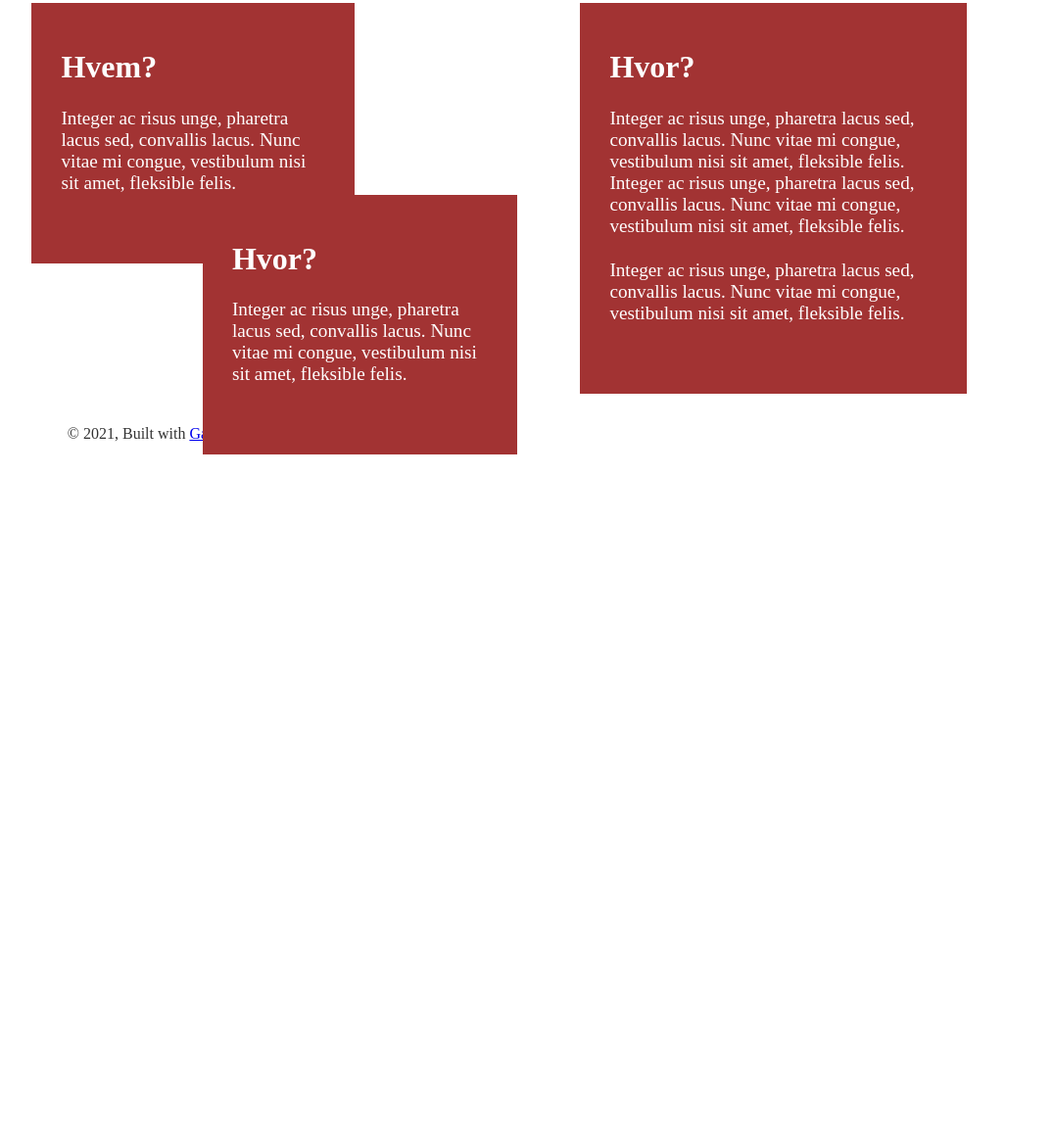
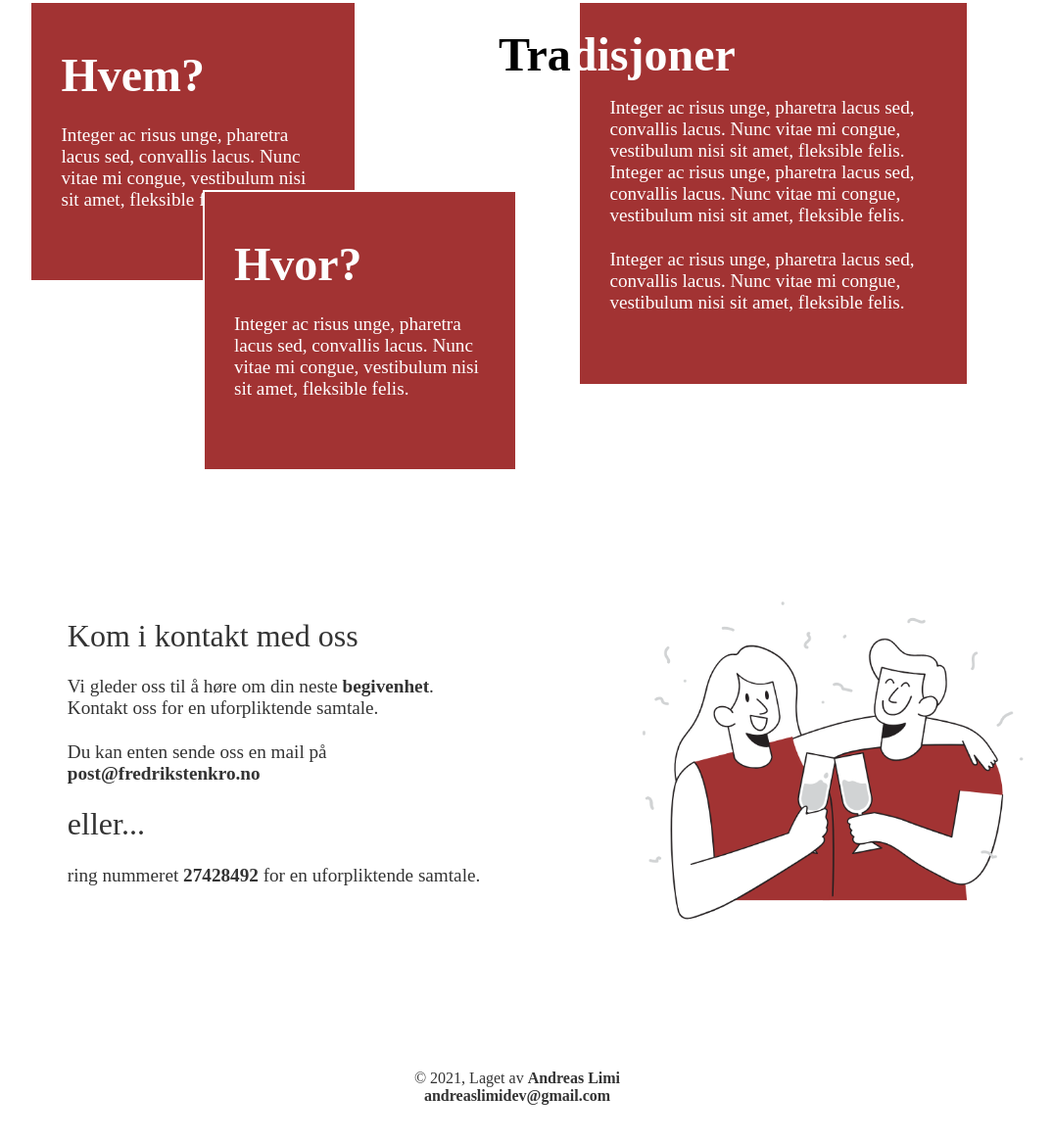
Before and after one commit to andreaslimidev/fredrikstenkro, a Gatsby site: page / in a window 1280 px wide. Shown: the part 1609-2776 px from the top of the page at 98% size, without its empty margins (112-1187 px from the left). Before the commit the page ends 2084 px from the top, so only its background shows below. Built offline with nearby package versions, Linux system fonts and the light colour scheme; Gatsby itself is replaced by a stand-in of ours; a web font is replaced by a local one.

Commit message:
all sections made

```diff
--- a/src/components/about.js
+++ b/src/components/about.js
@@ -56,10 +56,15 @@ const Card = styled.div`
   text-align: left;
 
   h2 {
-    font-size: 2rem;
+    font-size: 3rem;
   }
 
-  p {
+  @media (max-width: ${props => props.theme.mobile}) {
+    margin: 0 auto;
+
+    :not(:first-child) {
+      margin-top: 2rem;
+    }
   }
 `
 
@@ -75,6 +80,17 @@ const LeftColumn = styled.div`
       position: absolute;
       left: 30%;
       top: 49%;
+      border: 2px solid #fefefe;
+    }
+  }
+
+  @media (max-width: ${props => props.theme.mobile}) {
+    position: static;
+    display: flex;
+    flex-direction: column;
+
+    div {
+      position: static !important;
     }
   }
 `
@@ -82,7 +98,33 @@ const RightColumn = styled.div`
   div {
     max-width: 500px;
     margin-left: 4rem;
+    padding-top: 6rem;
+    position: relative;
+
+    h2 {
+      font-size: 3rem;
+      position: absolute;
+      top: 7%;
+      left: -21%;
+
+      span {
+        color: black;
+      }
+    }
+
+    @media (max-width: ${props => props.theme.mobile}) {
+      margin: 0;
+      margin-top: 2rem;
+
+      h2 {
+        position: static;
+        span {
+          color: #fefefe;
+        }
+      }
   }
+
+
 `
 
 export const About = () => (
@@ -109,7 +151,9 @@ export const About = () => (
       </LeftColumn>
       <RightColumn>
         <Card>
-          <h2>Hvor?</h2>
+          <h2>
+            <span>Tra</span>disjoner
+          </h2>
           <p>
             Integer ac risus unge, pharetra lacus sed, convallis lacus. Nunc
             vitae mi congue, vestibulum nisi sit amet, fleksible felis. Integer
--- /dev/null
+++ b/src/components/contact.js
@@ -0,0 +1,112 @@
+import React, { useState } from "react"
+import styled from "styled-components"
+import { useStaticQuery, graphql } from "gatsby"
+import Img from "gatsby-image"
+import { ArrowLeft, RotateCcw } from "react-feather"
+
+const Container = styled.div`
+  display: flex;
+  padding-top: 30vh;
+  font-family: Eczar, serif !important;
+
+  @media (max-width: ${props => props.theme.mobile}) {
+      flex-direction: column;
+      font-size: 0.7rem;
+      align-items: center;
+      padding-top: 10rem;
+
+
+`
+
+const ImageContainer = styled.div`
+  width: 300px;
+
+  @media (max-width: ${props => props.theme.mobile}) {
+    width: 100%;
+    left: 0;
+  }
+`
+
+const Content = styled.div`
+  h1 {
+    font-size: 2rem;
+    margin-top: 0;
+    font-weight: 500;
+  }
+
+  h3 {
+    font-size: 1.1rem;
+    color: ${props => props.theme.main};
+    margin-bottom: 0.4rem;
+    font-weight: 400;
+  }
+
+  span {
+    font-weight: 700;
+  }
+
+  p {
+    font-size: 1.2rem;
+    padding-right: 30%;
+  }
+
+  @media (max-width: ${props => props.theme.mobile}) {
+    text-align: center;
+
+    p {
+      padding: 0 6%;
+    }
+  }
+`
+
+const Image = styled(Img)`
+  width: 550px;
+  position: absolute;
+  top: -15%;
+  left: -40%;
+
+  @media (max-width: ${props => props.theme.mobile}) {
+    position: static;
+    width: 100%;
+
+    left: 0;
+  }
+`
+
+export const Contact = () => {
+  const [open, setOpen] = useState(false)
+
+  const logo = useStaticQuery(graphql`
+    query {
+      placeholderImage: file(relativePath: { eq: "party.png" }) {
+        childImageSharp {
+          fluid(maxWidth: 600) {
+            ...GatsbyImageSharpFluid
+          }
+        }
+      }
+    }
+  `)
+
+  return (
+    <Container>
+      <Content>
+        <h1>Kom i kontakt med oss</h1>
+        <p>
+          Vi gleder oss til å høre om din neste <span>begivenhet</span>. Kontakt
+          oss for en uforpliktende samtale.
+        </p>
+        <p>
+          Du kan enten sende oss en mail på <span>post@fredrikstenkro.no</span>
+        </p>
+        <h1>eller...</h1>
+        <p>
+          ring nummeret <span>27428492</span> for en uforpliktende samtale.
+        </p>
+      </Content>
+      <ImageContainer>
+        <Image fluid={logo.placeholderImage.childImageSharp.fluid} />
+      </ImageContainer>
+    </Container>
+  )
+}
--- a/src/components/layout.js
+++ b/src/components/layout.js
@@ -42,21 +42,37 @@ const Layout = ({ children }) => {
     }
   `)
 
+  const Footer = styled.footer`
+    margin-top: 3rem;
+    display: flex;
+    flex-direction: column;
+    align-items: center;
+    text-align: center;
+
+    span {
+      font-weight: 600;
+    }
+
+    p :last-child {
+      margin-top: 7px;
+    }
+  `
+
   return (
     <>
       <ThemeProvider theme={theme}>
         <Container>
           <Topbar />
           <main>{children}</main>
-          <footer
-            style={{
-              marginTop: `2rem`,
-            }}
-          >
-            © {new Date().getFullYear()}, Built with
-            {` `}
-            <a href="https://www.gatsbyjs.com">Gatsby</a>
-          </footer>
+          <Footer>
+            <div>
+              © {new Date().getFullYear()}, Laget av <span>Andreas Limi</span>
+              {` `}
+            </div>
+            <p>
+              <span>andreaslimidev@gmail.com</span>
+            </p>
+          </Footer>
         </Container>
       </ThemeProvider>
     </>
--- a/src/pages/index.js
+++ b/src/pages/index.js
@@ -8,6 +8,7 @@ import { Topbar } from "../components/topbar"
 import { Landing } from "../components/landing"
 import { Tjenester } from "../components/tjenester"
 import { About } from "../components/about"
+import { Contact } from "../components/contact"
 
 const IndexPage = () => (
   <Layout>
@@ -15,6 +16,7 @@ const IndexPage = () => (
     <Landing />
     <Tjenester />
     <About />
+    <Contact />
 
     {/* <Link to="/page-2/">Go to page 2</Link> <br />
     <Link to="/using-typescript/">Go to "Using TypeScript"</Link> */}
```
Also changed, not shown: src/images/party.png (added).
